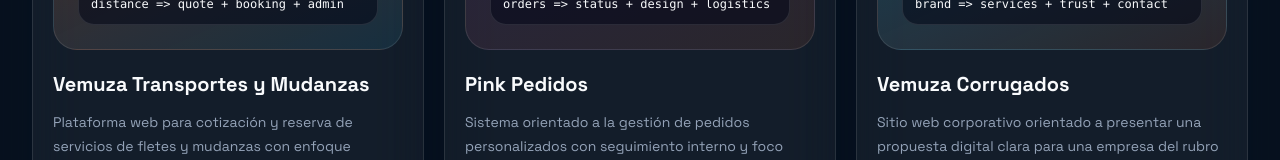
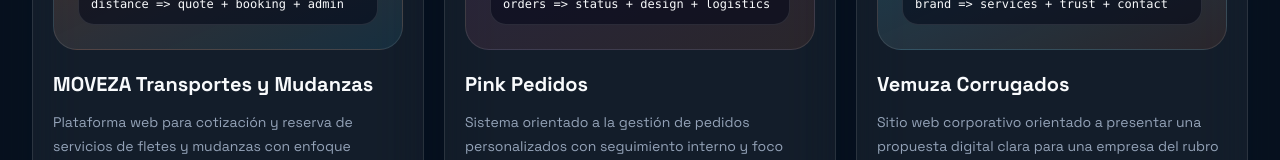
Before and after one commit to JosethAlarcon/Portafolio-Personal, a React (Vite) app: page / in a window 1280 px wide. Shown: the part 1345-1505 px from the top of the page. Built offline with nearby package versions, Linux system fonts and the light colour scheme.

Commit message:
Arreglo de links de proyectos

```diff
--- a/src/data/projects.js
+++ b/src/data/projects.js
@@ -1,6 +1,6 @@
 export const projects = [
   {
-    title: 'Vemuza Transportes y Mudanzas',
+    title: 'MOVEZA Transportes y Mudanzas',
     description:
       'Plataforma web para cotización y reserva de servicios de fletes y mudanzas con enfoque comercial y operativo.',
     longDescription:
@@ -16,9 +16,9 @@
     status: 'Proyecto real desplegado',
     accent: 'from-brand-orange/20 to-brand-sky/10',
     codeSnippet: 'distance => quote + booking + admin',
-    liveUrl: 'https://vemuzatransportes.cl/',
+    liveUrl: 'https://moveza.netlify.app/',
     codeUrl: '#',
-    detailUrl: 'https://vemuzatransportes.cl/',
+    detailUrl: 'https://moveza.netlify.app/',
   },
     {
     title: 'Pink Pedidos',
@@ -97,9 +97,9 @@
     status: 'Aplicación funcional',
     accent: 'from-emerald-400/10 to-brand-sky/10',
     codeSnippet: 'budget => categories + balance + insights',
-    liveUrl: '#',
+    liveUrl: 'balance-fin-pro-team-joseth.netlify.app',
     codeUrl: '#',
-    detailUrl: '#',
+    detailUrl: 'balance-fin-pro-team-joseth.netlify.app',
   },
   {
     title: 'Portafolio personal',
@@ -117,8 +117,8 @@
     status: 'Versión actual',
     accent: 'from-brand-orange/15 to-brand-sky/15',
     codeSnippet: 'portfolio => trust + proof + contact',
-    liveUrl: '#',
+    liveUrl: 'https://portafoliorender.onrender.com',
     codeUrl: '#',
-    detailUrl: '#',
+    detailUrl: 'https://portafoliorender.onrender.com',
   },
 ];
```
